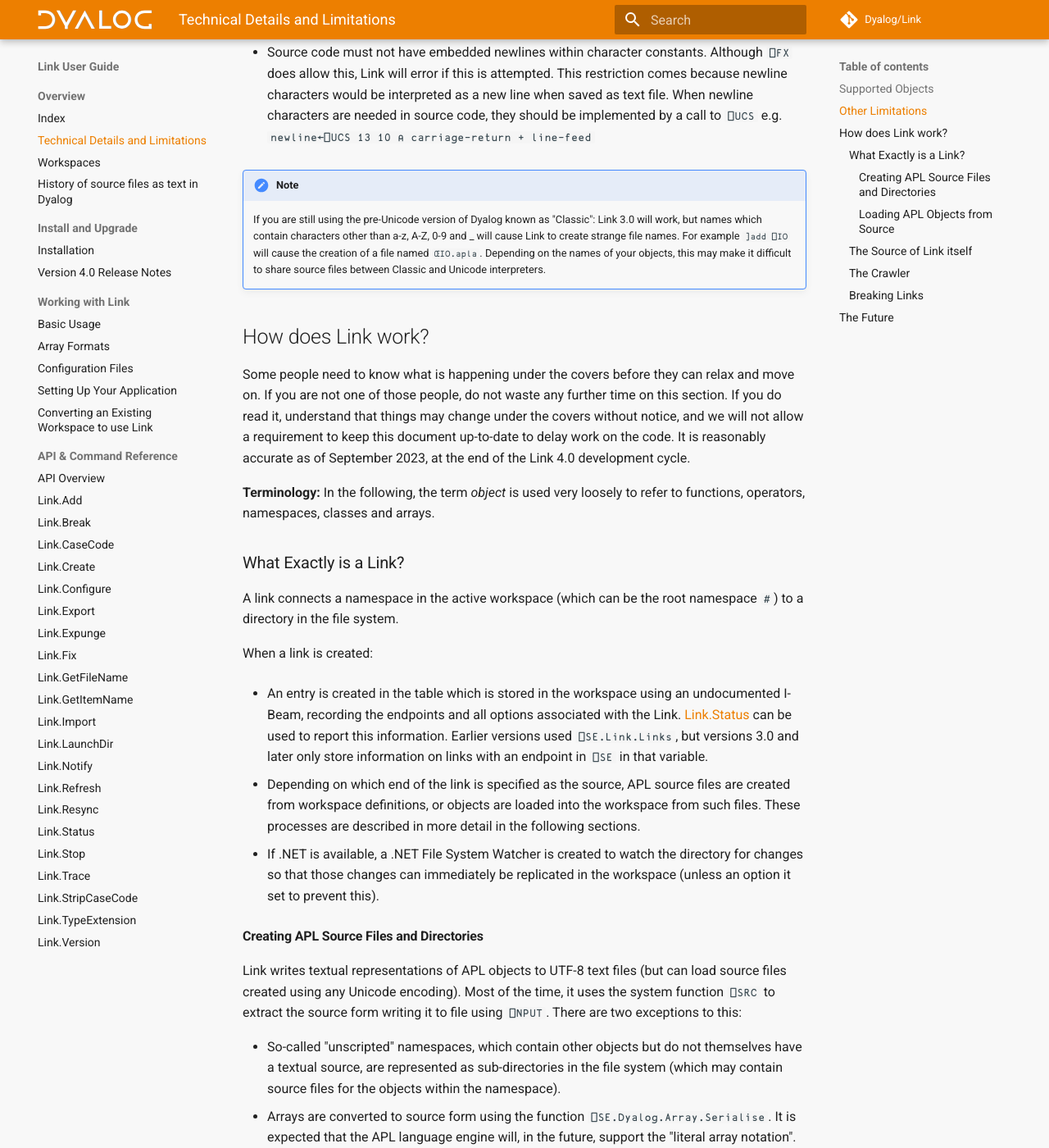
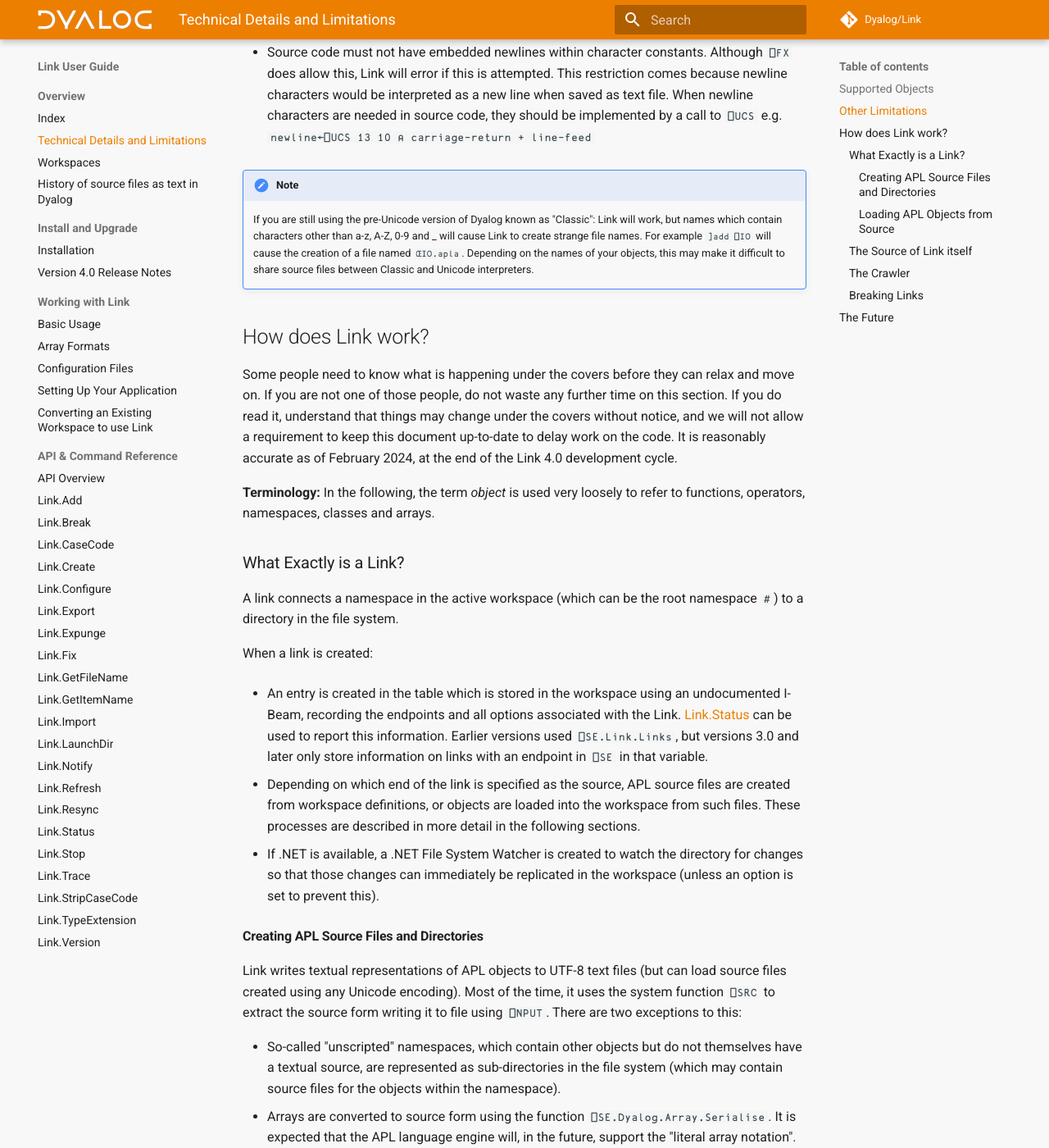
Before and after one commit to Dyalog/link, an MkDocs documentation site: the page built from docs/Discussion/TechDetails.md, in a window 1280 px wide and 1400 px high, scrolled down 2001 px. Shown: the whole window at 82% size. Built offline with MkDocs 1.6.1 and Material for MkDocs 9.7.7, drawn with Linux system fonts in a browser that asks for light colours; comment, search, counter and statistics services are not loaded; some of the changed text lies outside the part shown.

Commit message:
Update how Link works

```diff
--- a/docs/Discussion/TechDetails.md
+++ b/docs/Discussion/TechDetails.md
@@ -45,14 +45,14 @@
 - Source code must not have embedded newlines within character constants. Although `⎕FX` does allow this, Link will error if this is attempted. This restriction comes because newline characters would be interpreted as a new line when saved as text file. When newline characters are needed in source code, they should be implemented by a call to `⎕UCS` e.g. `newline←⎕UCS 13 10  ⍝ carriage-return + line-feed`
 
 !!! Note
-    If you are still using the pre-Unicode version of Dyalog known as "Classic": Link 3.0 will work, but names which contain characters other than a-z, A-Z, 0-9 and _ will
+    If you are still using the pre-Unicode version of Dyalog known as "Classic": Link will work, but names which contain characters other than a-z, A-Z, 0-9 and _ will
     cause Link to create strange file names. For example `]add ⎕IO` will cause
     the creation of a file named `ŒIO.apla`. Depending on the names of your objects,
     this may make it difficult to share source files between Classic and Unicode interpreters.
 
 ## How does Link work?
 
-Some people need to know what is happening under the covers before they can relax and move on. If you are not one of those people, do not waste any further time on this section. If you do read it, understand that things may change under the covers without notice, and we will not allow a requirement to keep this document up-to-date to delay work on the code. It is reasonably accurate as of September 2023, at the end of the Link 4.0 development cycle.
+Some people need to know what is happening under the covers before they can relax and move on. If you are not one of those people, do not waste any further time on this section. If you do read it, understand that things may change under the covers without notice, and we will not allow a requirement to keep this document up-to-date to delay work on the code. It is reasonably accurate as of February 2024, at the end of the Link 4.0 development cycle.
 
 **Terminology:** In the following, the term *object* is used very loosely to refer to functions, operators, namespaces, classes and arrays.
 
@@ -66,7 +66,7 @@
 
 - Depending on which end of the link is specified as the source, APL source files are created from workspace definitions, or objects are loaded into the workspace from such files. These processes are described in more detail in the following sections.
 
-- If .NET is available, a .NET File System Watcher is created to watch the directory for changes so that those changes can immediately be replicated in the workspace (unless an option it set to prevent this).
+- If .NET is available, a .NET File System Watcher is created to watch the directory for changes so that those changes can immediately be replicated in the workspace (unless an option is set to prevent this).
 
 #### Creating APL Source Files and Directories
 
```
Also changed, not shown: other parts of docs/Discussion/TechDetails.md (+4 -2 lines).
